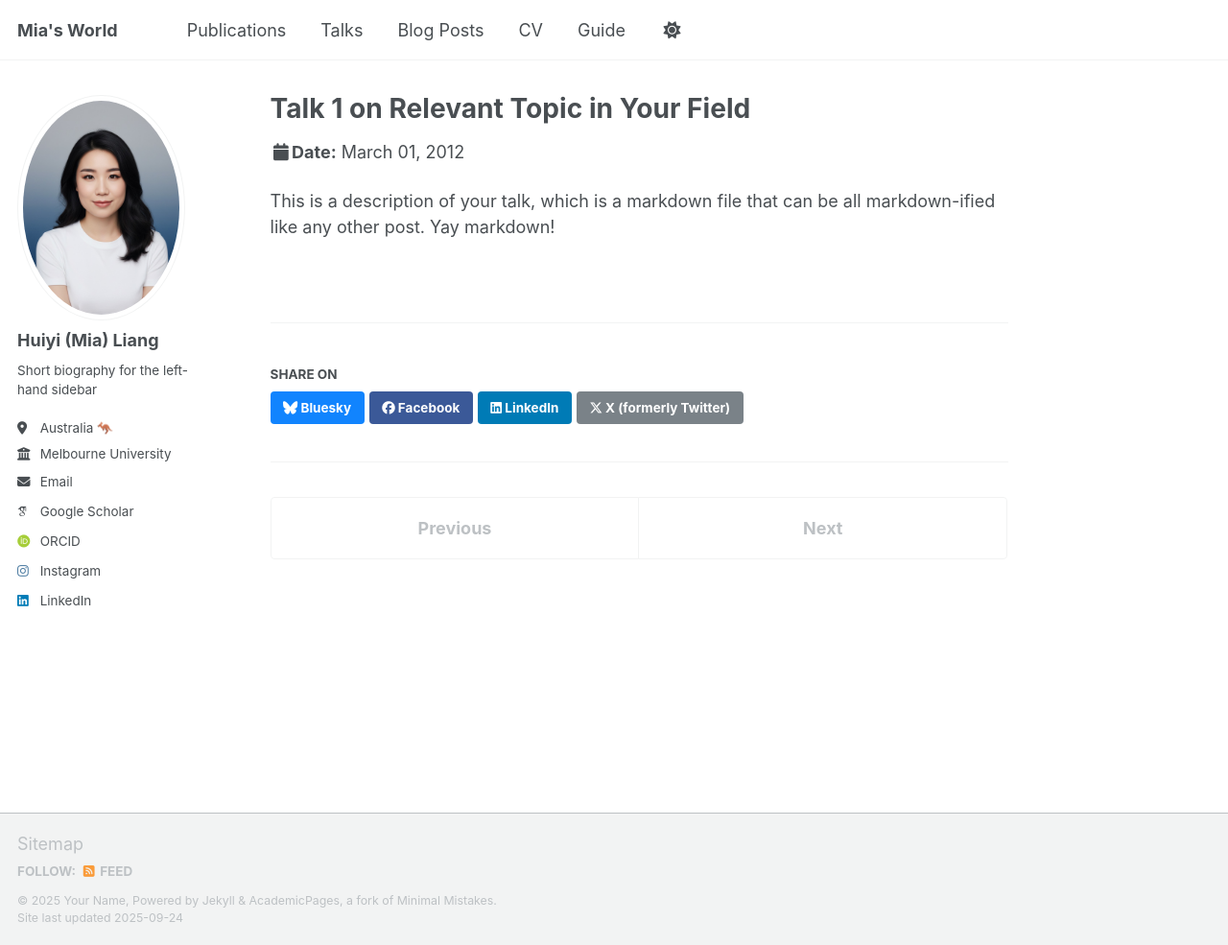
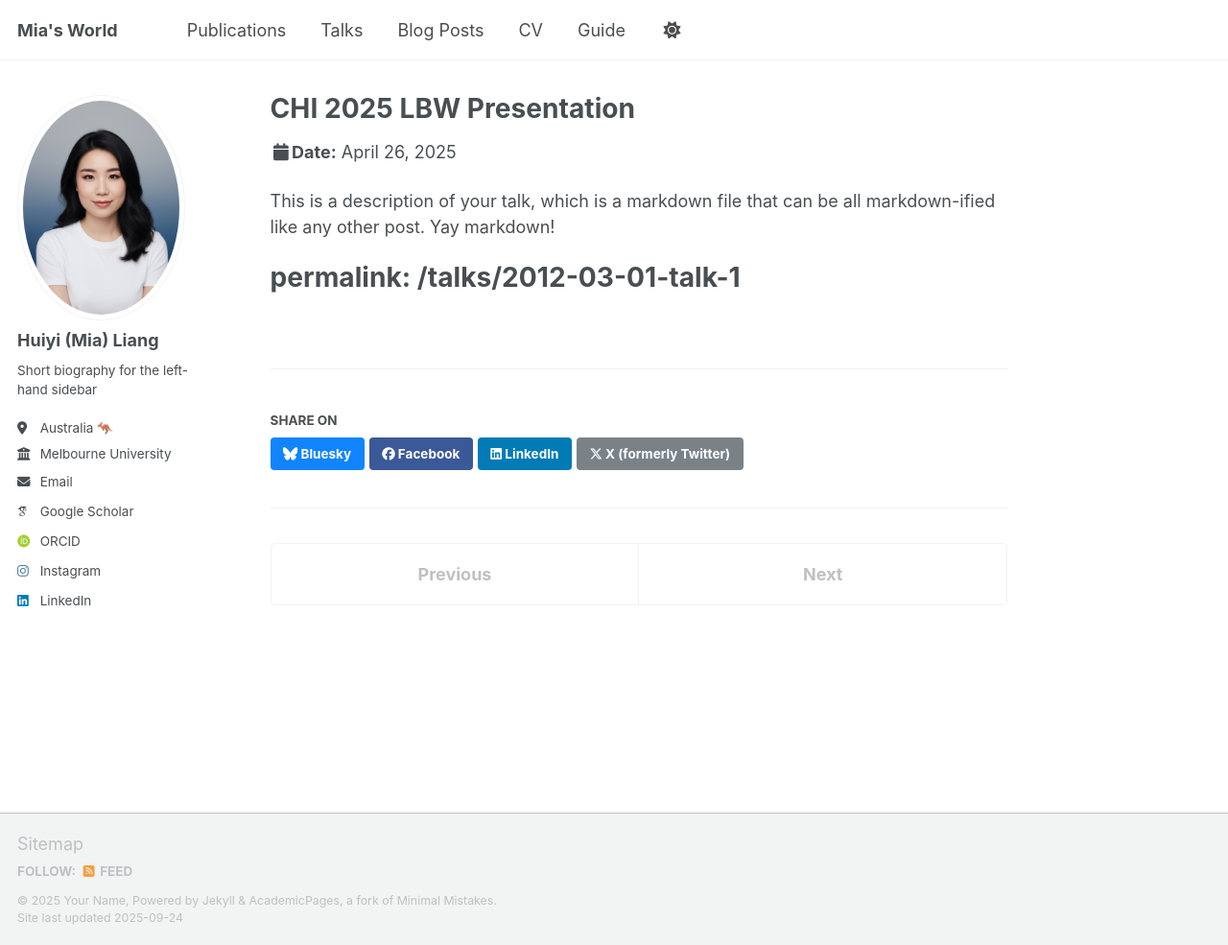
Before and after one commit to lianghuiyi-mia/huiyiliang.github.io, a Jekyll site: the page built from _talks/2012-03-01-talk-1.md, in a window 1280 px wide and 985 px high. Shown: the whole window at 96% size. Built offline with Jekyll 4.4.1, drawn with Linux system fonts in a browser that asks for light colours; some web fonts are replaced; a script that is not in the unit is left out.

Commit message:
Update 2012-03-01-talk-1.md

```diff
--- a/_talks/2012-03-01-talk-1.md
+++ b/_talks/2012-03-01-talk-1.md
@@ -1,11 +1,13 @@
 ---
-title: "Talk 1 on Relevant Topic in Your Field"
-collection: talks
+title: "CHI 2025 LBW Presentation"
+collection: presentation
 type: "Talk"
-permalink: /talks/2012-03-01-talk-1
 venue: "UC San Francisco, Department of Testing"
-date: 2012-03-01
-location: "San Francisco, CA, USA"
+date: 2025-04-26
+location: "Yokohama, Japan"
+title: "CHI 2025 LBW Presentation"
+excerpt: "Short description of portfolio item number 1<br/><img src='/images/500x300.png'>"
 ---
 
 This is a description of your talk, which is a markdown file that can be all markdown-ified like any other post. Yay markdown!
+# permalink: /talks/2012-03-01-talk-1
```
